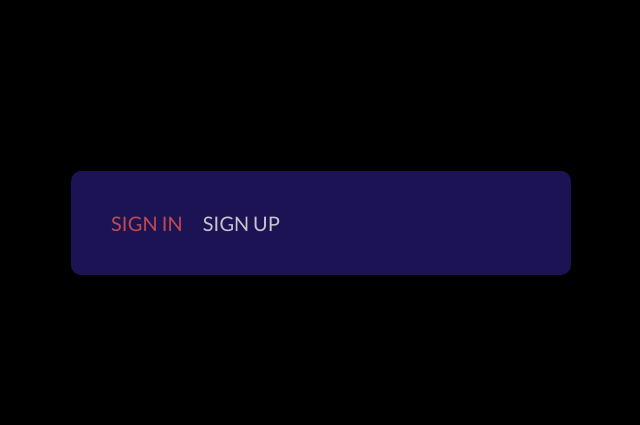
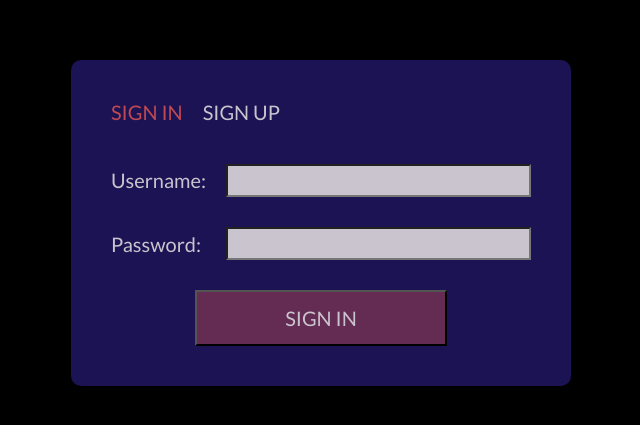
Before and after one commit to snork-maiden/link-shortener, an Angular app: page / in a window 1280 px wide. Shown: the part 177-602 px from the top of the page, without its empty margins (319-959 px from the left). Built offline with nearby package versions, Linux system fonts and the light colour scheme.

Commit message:
Add sign in design

```diff
--- a/src/app/authorization/authorization.component.html
+++ b/src/app/authorization/authorization.component.html
@@ -9,4 +9,5 @@
         Sign up
     </label>
   </div>
+  <app-log-in></app-log-in>
 </div>
--- a/src/app/authorization/authorization.component.scss
+++ b/src/app/authorization/authorization.component.scss
@@ -11,6 +11,7 @@
 .tabs {
     display: flex;
     gap: 1em;
+    padding-bottom: 2em;
 }
 
 .tab {
--- a/src/app/log-in/log-in.component.html
+++ b/src/app/log-in/log-in.component.html
@@ -1 +1,7 @@
-<p>log-in works!</p>
+<form method="post" class="app-log-in auth-form" >
+  <label for="username" class="auth-label"> Username: </label>
+  <input type="text" name="" id="username" class="auth-input" />
+  <label class="auth-label" for="password"> Password: </label>
+  <input type="text" name="" id="password" class="auth-input" />
+  <button type="button" class="auth-button">Sign in</button>
+</form>
--- a/src/app/log-in/log-in.component.scss
+++ b/src/app/log-in/log-in.component.scss
@@ -0,0 +1,28 @@
+@import "../../styles.scss";
+
+.app-log-in {
+    display: grid;
+    grid-template-columns: auto 1fr;
+    gap: 1.5em 1em;
+    align-items: center;
+}
+
+.auth-input {
+    background-color: var(--main-text-color);
+    height: 2.5em;
+}
+
+.auth-button {
+    grid-column: 1/-1;
+    padding: 0.7em;
+    width: 60%;
+    margin: auto;
+    color: inherit;
+    background-color: #c1495370;
+    cursor: pointer;
+    text-transform: uppercase;
+    font: inherit;
+    &:hover {
+        opacity: 0.9;
+    }
+}
--- a/src/styles/vars.scss
+++ b/src/styles/vars.scss
@@ -3,4 +3,5 @@
     --block-bg: #1B1353;
     --main-text-color: #cac4ce;
     --main-font: 'Lato', sans-serif;
+    --accent-color: #FFFF82;
 }
```
